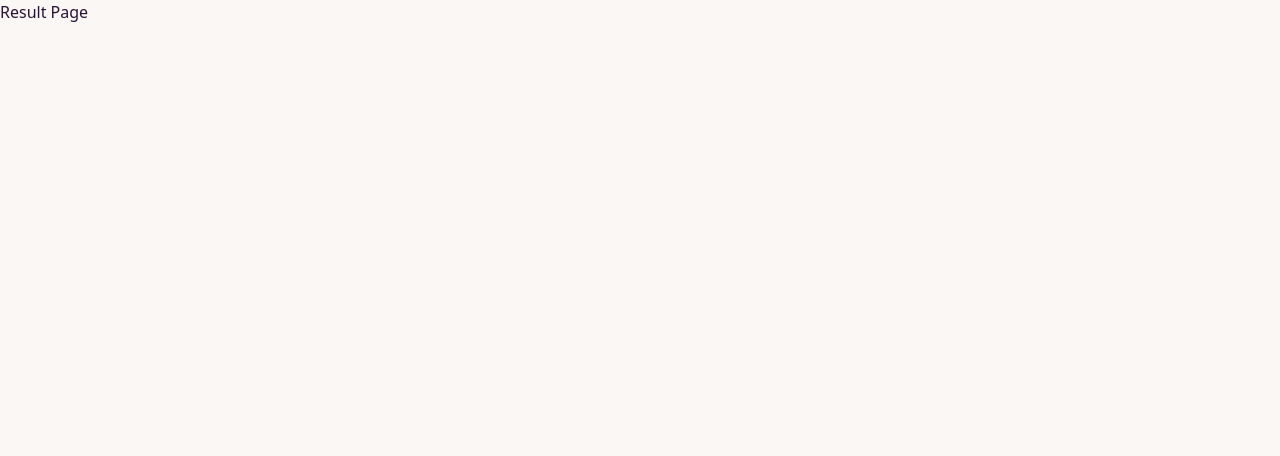
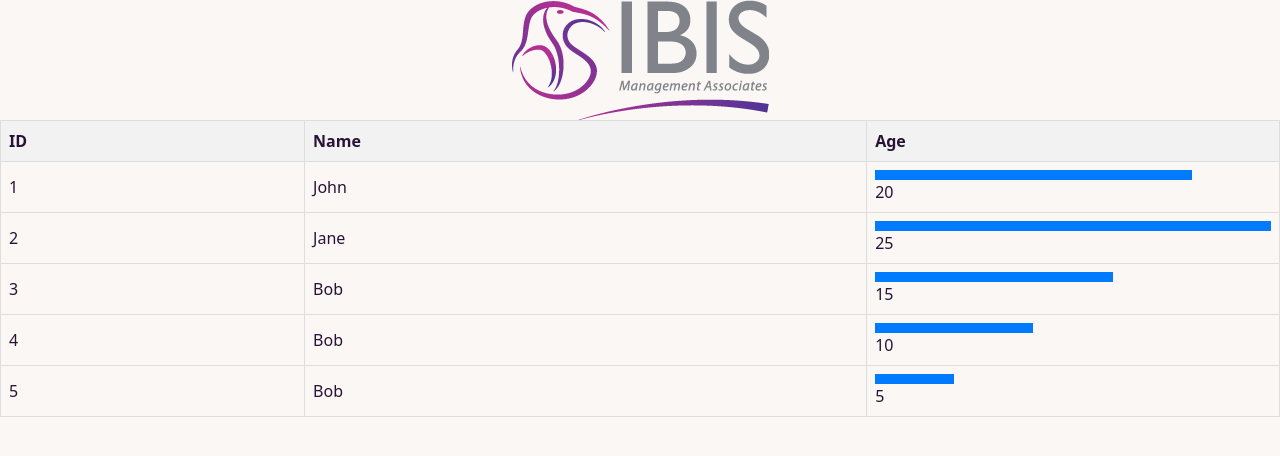
Before and after one commit to RainbowJM/riddle-me-this, a SvelteKit app: page /results in a window 1280 px wide. Shown: the top 456 px of the page. Built offline with nearby package versions, Linux system fonts and the light colour scheme.

Commit message:
working on the table result

```diff
--- /dev/null
+++ b/src/components/containers/ResultTable.svelte
@@ -0,0 +1,71 @@
+<script lang="ts">
+  import Logo from "../images/Logo.svelte";
+
+    let data = [
+    { id: 1, name: "John", points: 20 },
+    { id: 2, name: "Jane", points: 25 },
+    { id: 3, name: "Bob", points: 15 },
+    { id: 4, name: "Bob", points: 10 },
+    { id: 5, name: "Bob", points: 5 },
+  ];
+
+   function calculatePointBarWidth(points) {
+    return (points / 25) * 100 + '%';
+  }
+</script>
+
+<div class="flex justify-center">
+  <Logo />
+
+</div>
+
+
+
+<table>
+  <thead>
+    <tr>
+      <th>ID</th>
+      <th>Name</th>
+      <th>Age</th>
+    </tr>
+  </thead>
+  <tbody>
+    {#each data as item (item.id)}
+      <tr>
+        <td>{item.id}</td>
+        <td>{item.name}</td>
+        <td>
+          <div class="point-bar" style="width: {calculatePointBarWidth(item.points)}"></div>
+          {item.points}
+        </td>
+      </tr>
+    {/each}
+  </tbody>
+</table>
+
+<style>
+  /* You can add CSS styles for your table here */
+  table {
+    width: 100%;
+    border-collapse: collapse;
+  }
+
+  th, td {
+    border: 1px solid #ddd;
+    padding: 8px;
+    text-align: left;
+  }
+
+  th {
+    background-color: #f2f2f2;
+  }
+
+  tr:hover {
+    background-color: #f5f5f5;
+  }
+
+  .point-bar {
+    height: 10px;
+    background-color: #007bff;
+  }
+</style>
--- a/src/routes/results/+page.svelte
+++ b/src/routes/results/+page.svelte
@@ -1 +1,5 @@
-<h1>Result Page</h1>
+<script>
+    import ResultTable from "../../components/containers/ResultTable.svelte";
+</script>
+
+<ResultTable></ResultTable>
```
Also changed, not shown: 2 other files (tests, documents, lock files or other folders).
